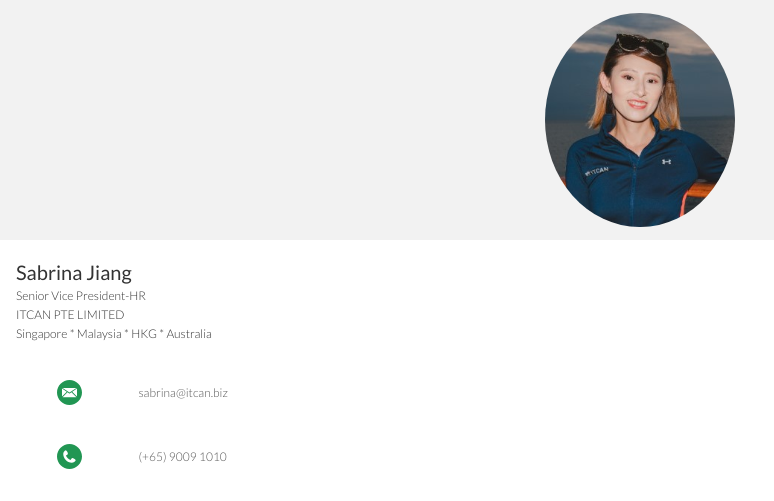
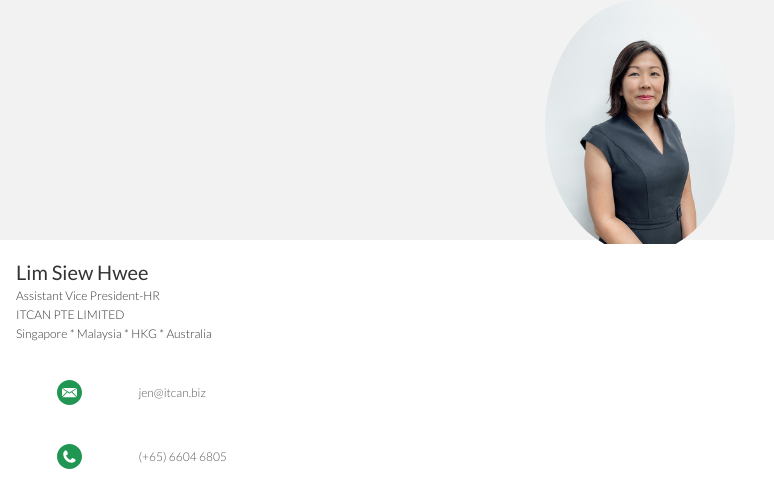
Before and after one commit to ITCANNAMECARD/JEN, a plain HTML site: page index.html in a window 1280 px wide. Shown: the top 501 px of the page, 0-774 px from the left. Drawn offline with Linux system fonts and the light colour scheme; a web font is replaced by a local one.

Commit message:
Update index.html

```diff
--- a/index.html
+++ b/index.html
@@ -14,7 +14,7 @@
 			<div class="row">
 				<div class="col"></div>
 				<div class="col is-5">
-					<img class="profile-pic" src="SABRINA JIANG.jpg" alt="Profile Picture">
+					<img class="profile-pic" src="JEN.jpeg" alt="Profile Picture">
 				</div>
 				<div class="col"></div>
 			</div>
@@ -25,8 +25,8 @@
 		<div class="container">
 			<div class="row name-title-company">
 				<div class="col is-6">
-					<p class="text-name">Sabrina Jiang</p>
-					<p class="text-title-company">Senior Vice President-HR</p>
+					<p class="text-name">Lim Siew Hwee</p>
+					<p class="text-title-company">Assistant Vice President-HR</p>
 					<p class="text-title-company">ITCAN PTE LIMITED</p>
 					<p class="text-title-company">Singapore	*	Malaysia	*	HKG	*	Australia
 				</div>
@@ -38,14 +38,14 @@
 	</section>
 
 	<section class="bg-color-white secondary-info">
-		<a href="mailto:sabrina@itcan.biz">
+		<a href="mailto:jen@itcan.biz">
 			<div class="container">
 				<div class="row detail">
 					<div class="col">
 						<img src="assets/icon-email.svg" alt="Email Icon"">
 					</div>
 					<div class="col is-8">
-						<p class="text-detail">sabrina@itcan.biz</p>
+						<p class="text-detail">jen@itcan.biz</p>
 					</div>
 					<div class="col">
 						<img src="assets/right-arrow.svg" alt="Right Arrow" height="50%" width="40%">
@@ -56,14 +56,14 @@
 	</section>
 
 	<section class="bg-color-white secondary-info">
-		<a href="tel:+6590091010">
+		<a href="tel:+6566046805">
 			<div class="container">
 				<div class="row detail">
 					<div class="col">
 						<img src="assets/icon-phone.svg" alt="Phone Icon"">
 					</div>
 					<div class="col is-8">
-						<p class="text-detail">(+65) 9009 1010</p>
+						<p class="text-detail">(+65) 6604 6805</p>
 					</div>
 					<div class="col">
 						<img src="assets/right-arrow.svg" alt="Right Arrow" height="50%" width="40%">
```
